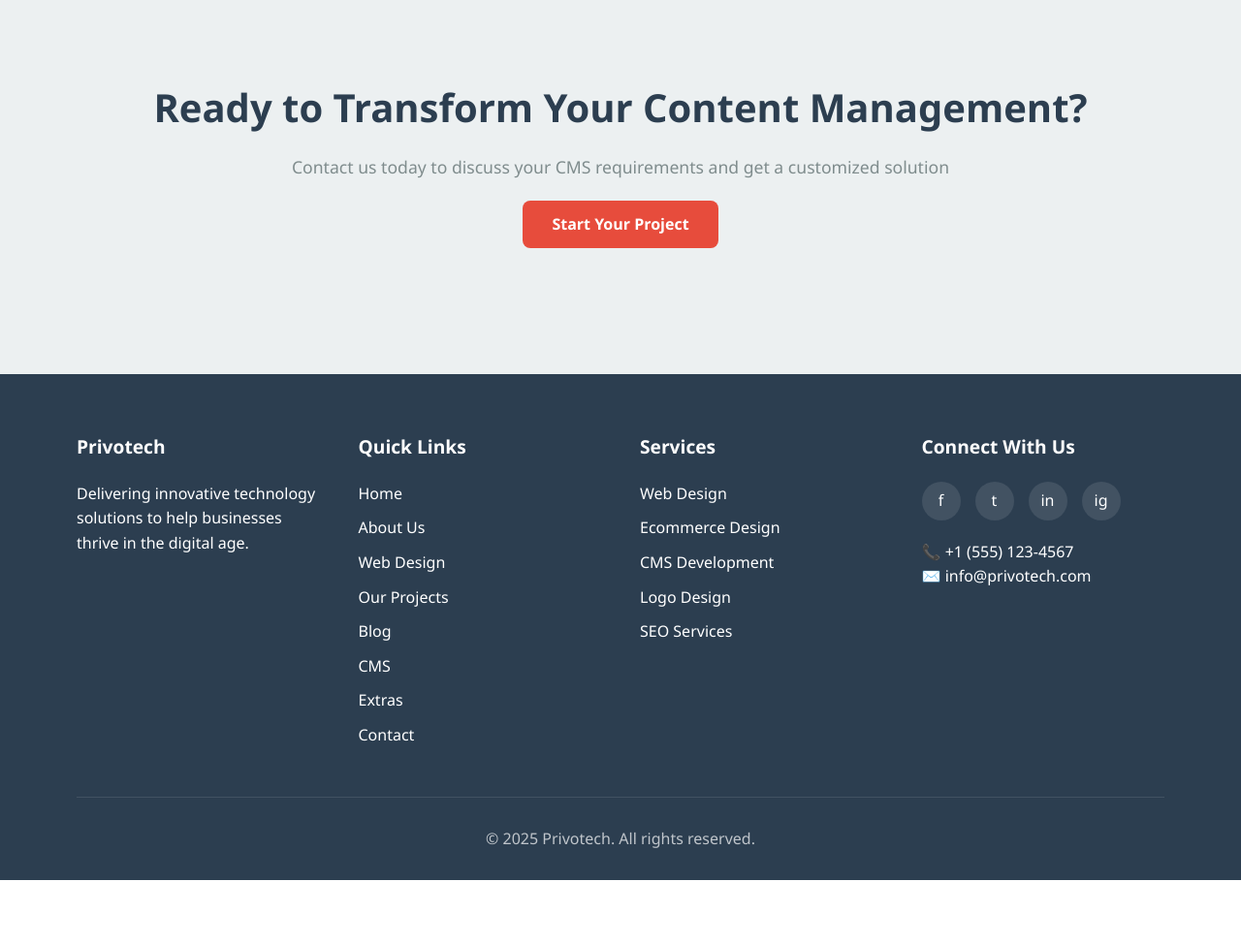
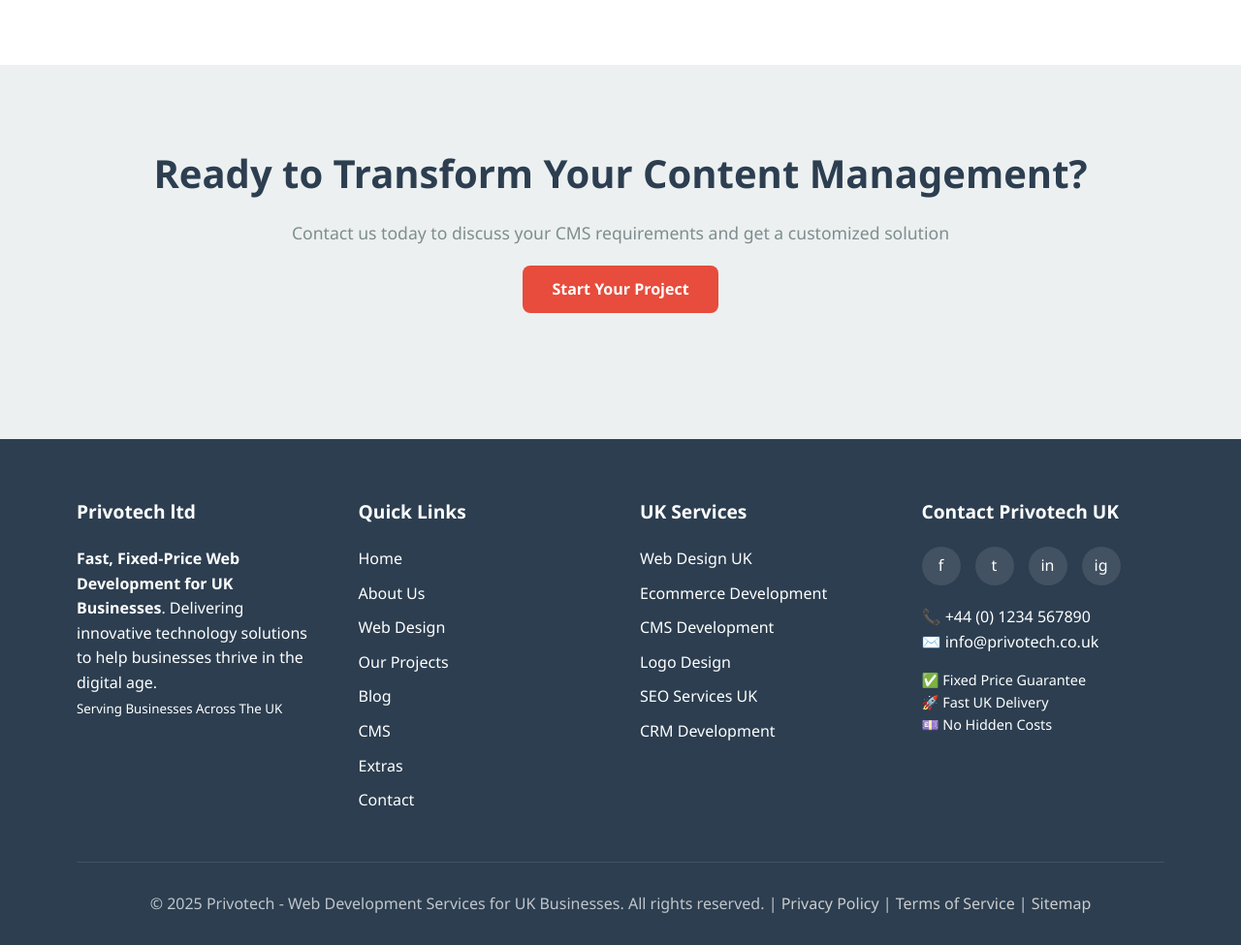
Before and after one commit to errm0ff/privotechphpinfo, a PHP site: page /cms.php in a window 1280 px wide. Shown: the part 4072-5047 px from the top of the page at 97% size. Before the commit the page ends 4980 px from the top, so only its background shows below. Run offline with PHP 8.4, Linux system fonts and the light colour scheme.

Commit message:
seo updated
seo updated without css update

```diff
--- a/cms.php
+++ b/cms.php
@@ -1,13 +1,13 @@
 <?php
-$page_title = "Content Management System - Privotech";
-$page_description = "Professional CMS development services with custom content management systems tailored to your business needs. Easy-to-use and scalable solutions.";
+$page_title = "Custom CMS Development UK | Affordable Business CMS Systems";
+$page_description = "Tailored CMS development for UK companies. Fixed pricing, fast implementation. Streamline your business operations.";
 include 'header.php';
 ?>
 
 <!-- Page Hero -->
 <section class="hero" style="padding: 150px 0 80px;">
     <div class="container">
-        <h1>Content Management System</h1>
+        <h1>Custom CMS Solutions for UK Businesses</h1>
         <p>Powerful, flexible, and user-friendly CMS solutions tailored to your business needs.</p>
     </div>
 </section>
--- a/ecommerce-design.php
+++ b/ecommerce-design.php
@@ -1,13 +1,13 @@
 <?php
-$page_title = "Ecommerce Web Design - Privotech";
-$page_description = "Professional ecommerce website design and development services with payment integration, inventory management, and mobile-responsive online stores.";
+$page_title = "Affordable E-commerce Development UK | Fixed Price Online Stores";
+$page_description = "Fixed-price e-commerce platform development for UK businesses. Fast delivery, full support. Get your online store running quickly.";
 include 'header.php';
 ?>
 
 <!-- Package Hero -->
 <section class="package-hero">
     <div class="container">
-        <h1>Ecommerce Web Design</h1>
+        <h1>Fixed Price E-commerce Development for UK Businesses</h1>
         <p>Professional online store development with advanced features to boost your sales and grow your business - complete ecommerce solutions from setup to launch.</p>
         <div class="package-price-hero">From $1,499</div>
         <a href="contact.php?package=ecommerce" class="btn btn-accent">Get Started Today</a>
--- a/footer.php
+++ b/footer.php
@@ -2,10 +2,18 @@
 <footer>
     <div class="container">
         <div class="footer-content">
+            <!-- Company Info - Enhanced for UK SEO -->
             <div class="footer-column">
-                    <h3>Privotech</h3>
-                    <p>Delivering innovative technology solutions to help businesses thrive in the digital age.</p>
+                <h3>Privotech ltd</h3>
+                <p><strong>Fast, Fixed-Price Web Development for UK Businesses</strong>. Delivering innovative technology solutions to help businesses thrive in the digital age.</p>
+
+                <!-- UK Business Badge -->
+                <div style="">
+                    <small>Serving Businesses Across The UK</small>
                 </div>
+            </div>
+
+            <!-- Quick Links - Keep as is -->
             <div class="footer-column">
                 <h3>Quick Links</h3>
                 <ul>
@@ -19,32 +27,59 @@
                     <li><a href="contact.php">Contact</a></li>
                 </ul>
             </div>
+
+            <!-- Services - Enhanced with UK focus -->
             <div class="footer-column">
-                    <h3>Services</h3>
+                <h3>UK Services</h3>
                 <ul>
-                        <li><a href="web-design.php">Web Design</a></li>
-                        <li><a href="ecommerce-design.php">Ecommerce Design</a></li>
+                    <li><a href="web-design.php">Web Design UK</a></li>
+                    <li><a href="ecommerce-design.php">Ecommerce Development</a></li>
                     <li><a href="cms.php">CMS Development</a></li>
                     <li><a href="logo-design.php">Logo Design</a></li>
-                        <li><a href="seo.php">SEO Services</a></li>
+                    <li><a href="seo.php">SEO Services UK</a></li>
+                    <li><a href="crm-development.php">CRM Development</a></li>
                 </ul>
             </div>
+
+            <!-- Contact - UK Optimized -->
             <div class="footer-column">
-                    <h3>Connect With Us</h3>
+                <h3>Contact Privotech UK</h3>
                 <div class="social-links">
                     <a href="#" aria-label="Facebook"><span>f</span></a>
                     <a href="#" aria-label="Twitter"><span>t</span></a>
                     <a href="#" aria-label="LinkedIn"><span>in</span></a>
                     <a href="#" aria-label="Instagram"><span>ig</span></a>
                 </div>
-                    <div class="contact-info" style="margin-top: 20px;">
-                        <p>📞 +1 (555) 123-4567</p>
-                        <p>✉️ info@privotech.com</p>
+
+                <!-- UK Structured Data & Contact Info -->
+                <div class="contact-info" style="margin-top: 20px;" itemscope itemtype="https://schema.org/LocalBusiness">
+                    <p itemprop="name" style="display: none;">Privotech</p>
+                    <p>📞 <span itemprop="telephone">+44 (0) 1234 567890</span></p>
+                    <p>✉️ <span itemprop="email">info@privotech.co.uk</span></p>
+                    <div itemprop="address" itemscope itemtype="https://schema.org/PostalAddress" style="display: none;">
+                        <span itemprop="addressCountry">GB</span>
+                        <span itemprop="addressLocality">United Kingdom</span>
+                    </div>
+                    <meta itemprop="description" content="Fast, fixed-price web development and e-commerce solutions for UK businesses">
+                    <meta itemprop="areaServed" content="GB">
+                </div>
+
+                <!-- Trust Signals -->
+                <div style="margin-top: 15px; font-size: 0.9em;">
+                    <p>✅ Fixed Price Guarantee</p>
+                    <p>🚀 Fast UK Delivery</p>
+                    <p>💷 No Hidden Costs</p>
                 </div>
             </div>
         </div>
+
+        <!-- Enhanced Copyright with SEO Links -->
         <div class="copyright">
-                <p>&copy; <?php echo date('Y'); ?> Privotech. All rights reserved.</p>
+            <p>&copy; <?php echo date('Y'); ?> Privotech - Web Development Services for UK Businesses. All rights reserved. |
+                <a href="/privacy.php" style="color: #ccc;">Privacy Policy</a> |
+                <a href="/terms.php" style="color: #ccc;">Terms of Service</a> |
+                <a href="/sitemap.php" style="color: #ccc;">Sitemap</a>
+            </p>
         </div>
     </div>
 </footer>
--- a/header.php
+++ b/header.php
@@ -6,9 +6,12 @@ $current_page = basename($_SERVER['PHP_SELF']);
 <head>
     <meta charset="UTF-8">
     <meta name="viewport" content="width=device-width, initial-scale=1.0">
-    <title><?php echo $page_title ?? 'Privotech - Technology Solutions'; ?></title>
-    <meta name="description" content="<?php echo $page_description ?? 'Privotech delivers innovative technology solutions including web design, development, SEO, and CMS services for businesses of all sizes.'; ?>">
+    <title><?php echo $page_title ?? 'Fast, Fixed-Price Web Development UK | Privotech'; ?></title>
+    <meta name="description" content="<?php echo $page_description ?? 'Affordable fixed-price web development, e-commerce & CRM solutions for UK businesses. Fast delivery, guaranteed pricing.'; ?>">
     <link rel="stylesheet" href="css/style.css">
+    <meta name="keywords" content="web development uk, e-commerce development, crm development, fixed price web design, fast delivery development">
+    <meta name="geo.region" content="GB">
+    <meta name="geo.placename" content="United Kingdom">
 </head>
 <body>
     <!-- Header -->
--- a/index.php
+++ b/index.php
@@ -1,13 +1,13 @@
 <?php
-$page_title = "Privotech - Innovative Technology Solutions";
-$page_description = "Privotech delivers cutting-edge software development, web design, and IT consulting services to help your business thrive in the digital age.";
+$page_title = "Fixed Price Web Development UK - Fast & Affordable | Privotech";
+$page_description = "UK's fastest fixed-price web development. E-commerce, CRM, and custom software. Perfect for small and large businesses across UK.";
 include 'header.php';
 ?>
 
 <!-- Hero Section -->
 <section class="hero">
     <div class="container">
-        <h1>Innovative Technology Solutions for Your Business</h1>
+        <h1>Fast, Fixed-Price Web Development for UK Businesses</h1>
         <p>Privotech delivers cutting-edge software development and IT consulting services to help your business thrive in the digital age.</p>
         <a href="contact.php" class="btn btn-accent">Get In Touch</a>
     </div>
--- a/web-design.php
+++ b/web-design.php
@@ -1,13 +1,13 @@
 <?php
-$page_title = "Web Design Services - Privotech";
-$page_description = "Professional web design services including ecommerce development, responsive design, and custom website packages for businesses of all sizes.";
+$page_title = "Fixed Price Web Design UK | Fast Business Websites";
+$page_description = "Professional web design services for UK businesses. Fixed prices, quick turnaround. Perfect for small large and medium businesses.";
 include 'header.php';
 ?>
 
 <!-- Page Hero -->
 <section class="hero" style="padding: 150px 0 80px;">
     <div class="container">
-        <h1>Professional Web Design Services</h1>
+        <h1>Fast, Fixed-Price Web Design for UK Companies</h1>
         <p>Transform your online presence with our custom web design solutions tailored to your business needs.</p>
         <a href="#packages" class="btn btn-accent" style="margin-top: 20px;">View Our Packages</a>
     </div>
```
Lines whose indentation alone changed are shown as unchanged.
